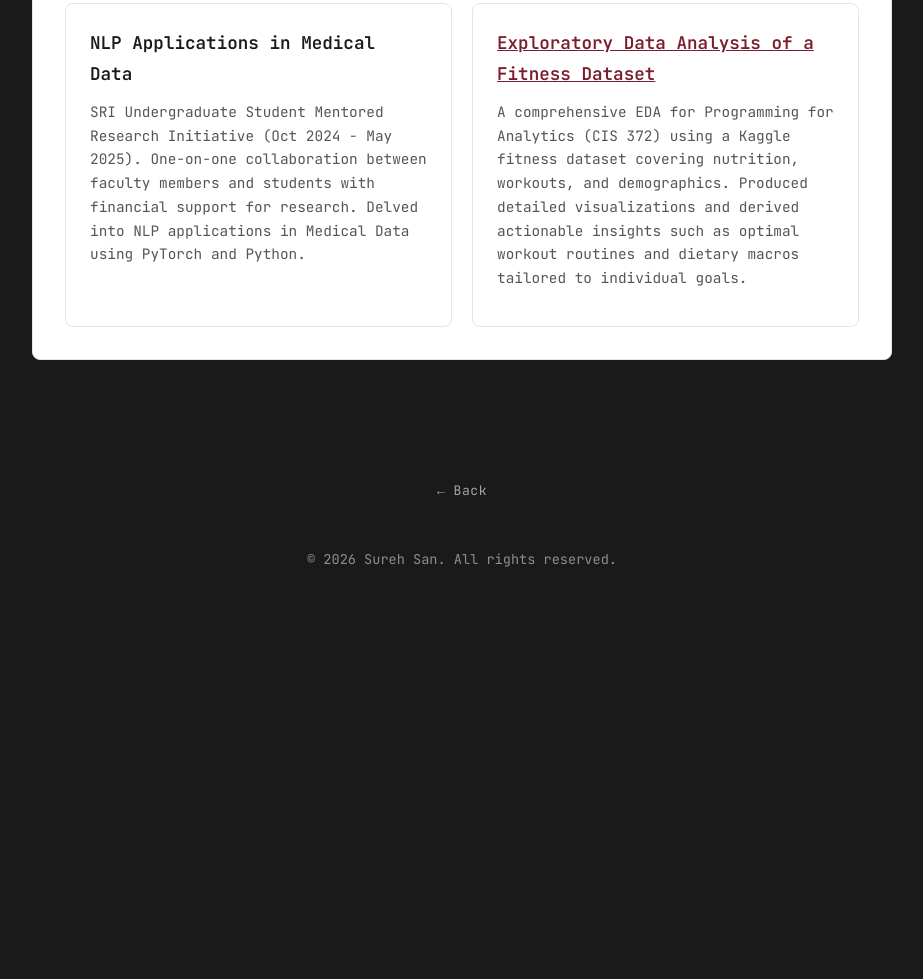
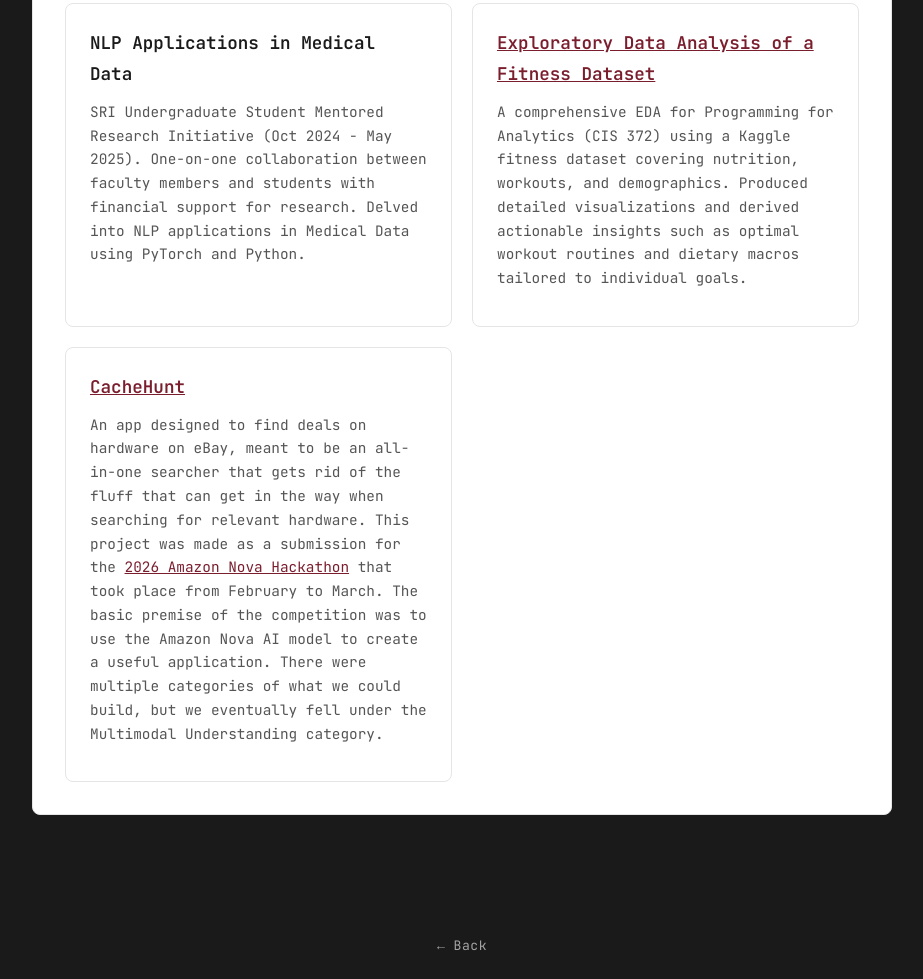
Before and after one commit to SurehSan/Website-Portfolio, a plain HTML site: page projects.html in a window 1280 px wide. Shown: the part 290-1269 px from the top of the page, without its empty margins (178-1101 px from the left). Before the commit the page ends 890 px from the top, so only its background shows below. Drawn offline with Linux system fonts and the light colour scheme.

Commit message:
add cachehunt project

```diff
--- a/projects.html
+++ b/projects.html
@@ -27,6 +27,10 @@
                     <h3><a href="https://github.com/SurehSan/Exploratory-Data-Analysis-of-a-Fitness-Dataset" target="_blank">Exploratory Data Analysis of a Fitness Dataset</a></h3>
                     <p>A comprehensive EDA for Programming for Analytics (CIS 372) using a Kaggle fitness dataset covering nutrition, workouts, and demographics. Produced detailed visualizations and derived actionable insights such as optimal workout routines and dietary macros tailored to individual goals.</p>
                 </div>
+                <div class="project-card">
+                    <h3><a href="https://github.com/SurehSan/Amazon-Nova-Hackathon/tree/sureh's-branch" target="_blank">CacheHunt</a></h3>
+                    <p>An app designed to find deals on hardware on eBay, meant to be an all-in-one searcher that gets rid of the fluff that can get in the way when searching for relevant hardware. This project was made as a submission for the <a href="https://amazon-nova.devpost.com/rules" target="_blank">2026 Amazon Nova Hackathon</a> that took place from February to March. The basic premise of the competition was to use the Amazon Nova AI model to create a useful application. There were multiple categories of what we could build, but we eventually fell under the Multimodal Understanding category.</p>
+                </div>
             </div>
         </section>
     </main>
```
